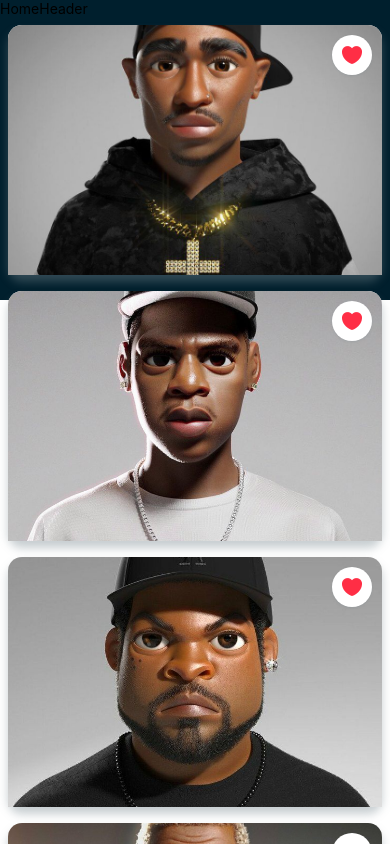
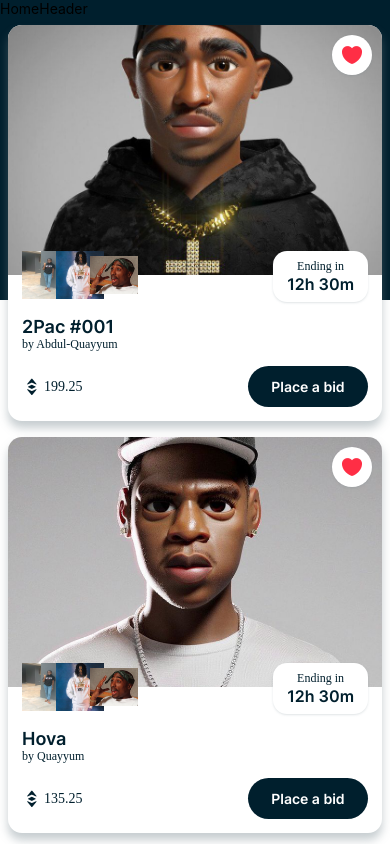
Before and after one commit to AbdulQuayyum/React-Native-NFT-App, a React Native app: screen /Home in a window 390 px wide. Shown: the top 844 px of the page. Built offline with nearby package versions, Linux system fonts and the light colour scheme.

Commit message:
first commit

```diff
--- a/components/NFTCard.js
+++ b/components/NFTCard.js
@@ -1,23 +1,30 @@
 import React from "react";
 import { useNavigation } from "@react-navigation/native";
-import { View, Image, Text } from "react-native";
+import { View, Image } from "react-native";
 
 import { COLORS, SIZES, SHADOWS, assets } from "../constants";
 import { SubInfo, EthPrice, NFTTitle } from "./SubInfo";
 import { RectButton, CircleButton } from "./Button";
 
+const NFTCard = ({ data }) => {
+  const navigation = useNavigation();
 
-const NFTCard = ( { data } ) => {
-    const navigation = useNavigation();
   return (
-    <View style={{
+    <View
+      style={{
         backgroundColor: COLORS.white,
         borderRadius: SIZES.font,
         marginBottom: SIZES.extraLarge,
         margin: SIZES.base,
-        ...SHADOWS.dark
-    }}>
-        <View style={{ width: "100%", height: 250 }}>
+        ...SHADOWS.dark,
+      }}
+    >
+      <View
+        style={{
+          width: "100%",
+          height: 250,
+        }}
+      >
         <Image
           source={data.image}
           resizeMode="cover"
@@ -31,8 +38,35 @@ const NFTCard = ( { data } ) => {
 
         <CircleButton imgUrl={assets.heart} right={10} top={10} />
       </View>
+
+      <SubInfo />
+
+      <View style={{ width: "100%", padding: SIZES.font }}>
+        <NFTTitle
+          title={data.name}
+          subTitle={data.creator}
+          titleSize={SIZES.large}
+          subTitleSize={SIZES.small}
+        />
+
+        <View
+          style={{
+            marginTop: SIZES.font,
+            flexDirection: "row",
+            justifyContent: "space-between",
+            alignItems: "center",
+          }}
+        >
+          <EthPrice price={data.price} />
+          <RectButton
+            minWidth={120}
+            fontSize={SIZES.font}
+            handlePress={() => navigation.navigate("Details", { data })}
+          />
         </View>
-  )
-}
+      </View>
+    </View>
+  );
+};
 
-export default NFTCard
+export default NFTCard;
--- a/components/Subinfo.js
+++ b/components/Subinfo.js
@@ -66,7 +66,7 @@ const ImageCmp = ({ imgUrl, index }) => {
 export const People = () => {
   return (
     <View style={{ flexDirection: "row" }}>
-      {[assets.person02, assets.person03, assets.person04].map(
+      {[assets.person02, assets.person03, assets.person04, assets.peron05].map(
         (imgUrl, index) => (
           <ImageCmp imgUrl={imgUrl} index={index} key={`People-${index}`} />
         )
```
Lines whose indentation alone changed are shown as unchanged.
